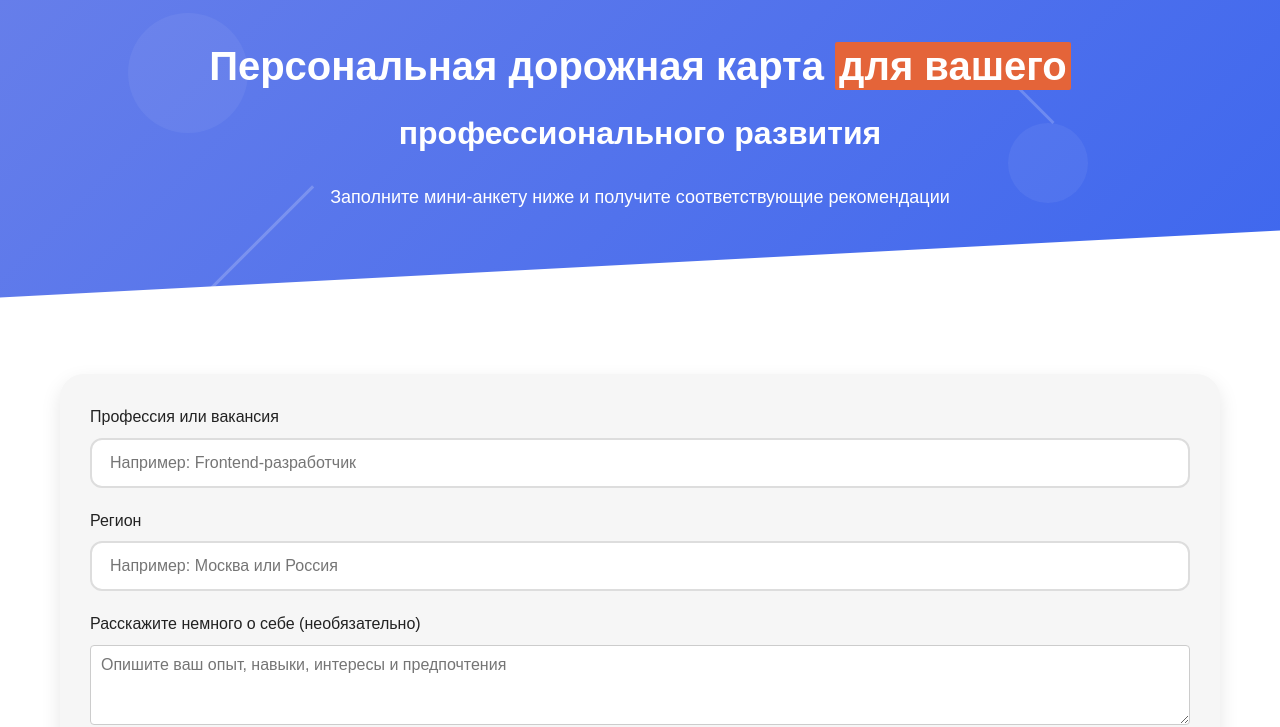
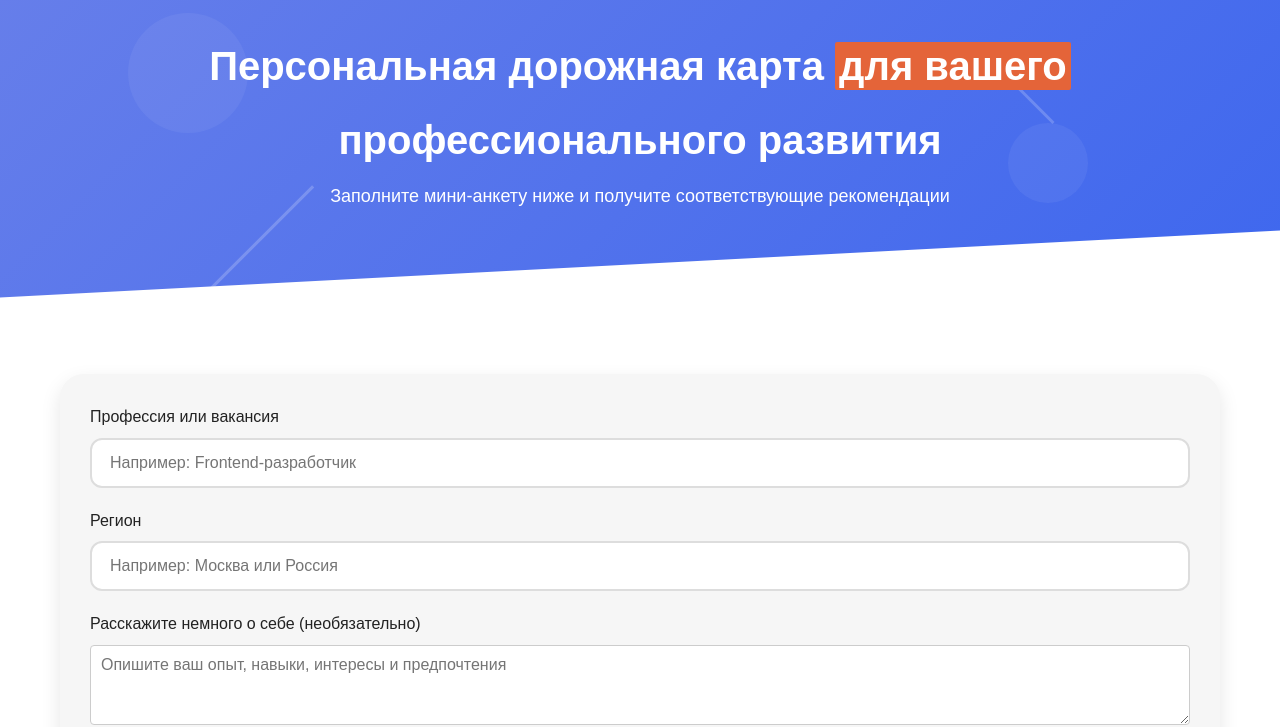
Before and after one commit to TimaPelmesh/from_Pelmesh_to_Yandex_site, a plain HTML site: page index.html in a window 1280 px wide. Shown: the part 86-813 px from the top of the page. Drawn offline with Linux system fonts and the light colour scheme; a web font is replaced by a local one.

Commit message:
Add files via upload

```diff
--- a/index.html
+++ b/index.html
@@ -31,7 +31,7 @@
     <section class="hero-banner">
         <div class="banner-content">
             <h1>Персональная дорожная карта <span class="highlight-blue">для вашего</span></h1>
-            <h2>профессионального развития</h2>
+            <h1>профессионального развития</h1>
             <p>Заполните мини-анкету ниже и получите соответствующие рекомендации</p>
             <!-- Убраны декоративные элементы (полоска и точки) -->
         </div>
```
